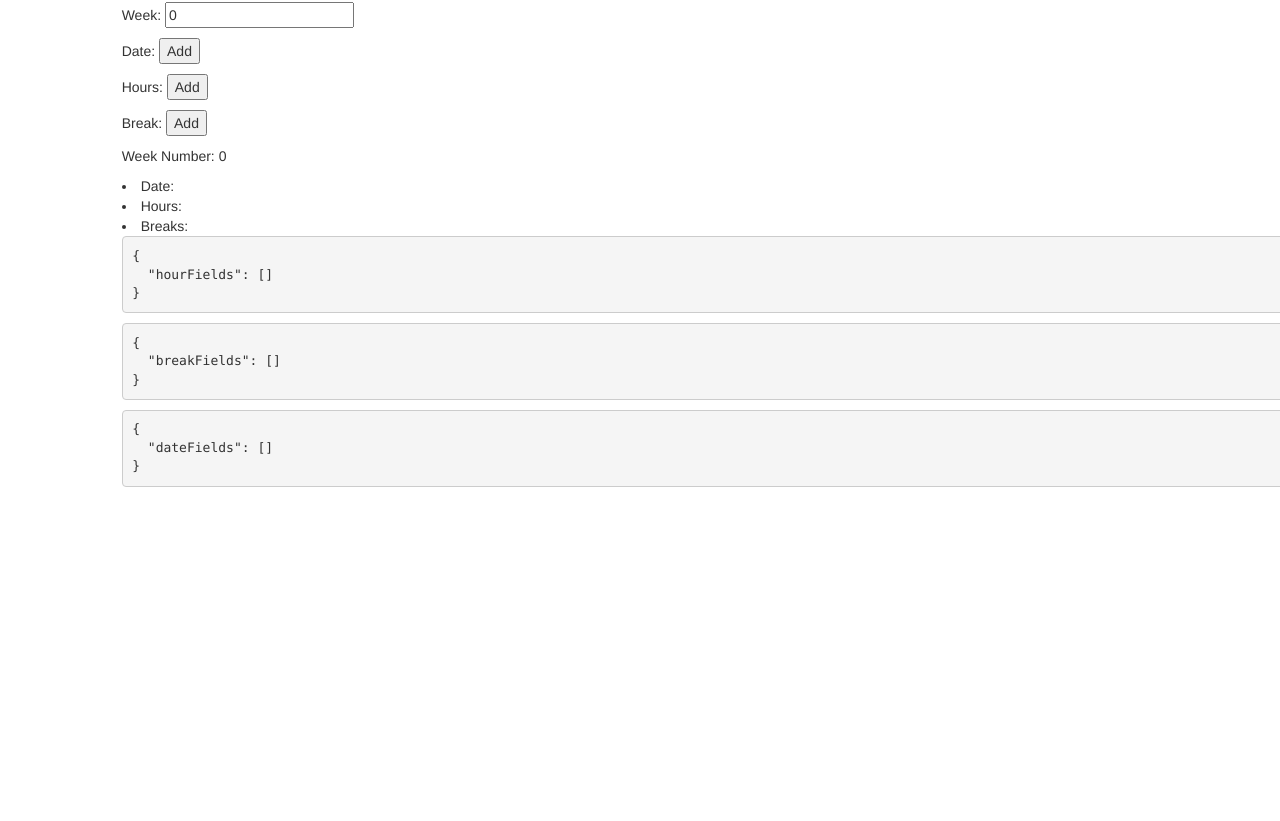
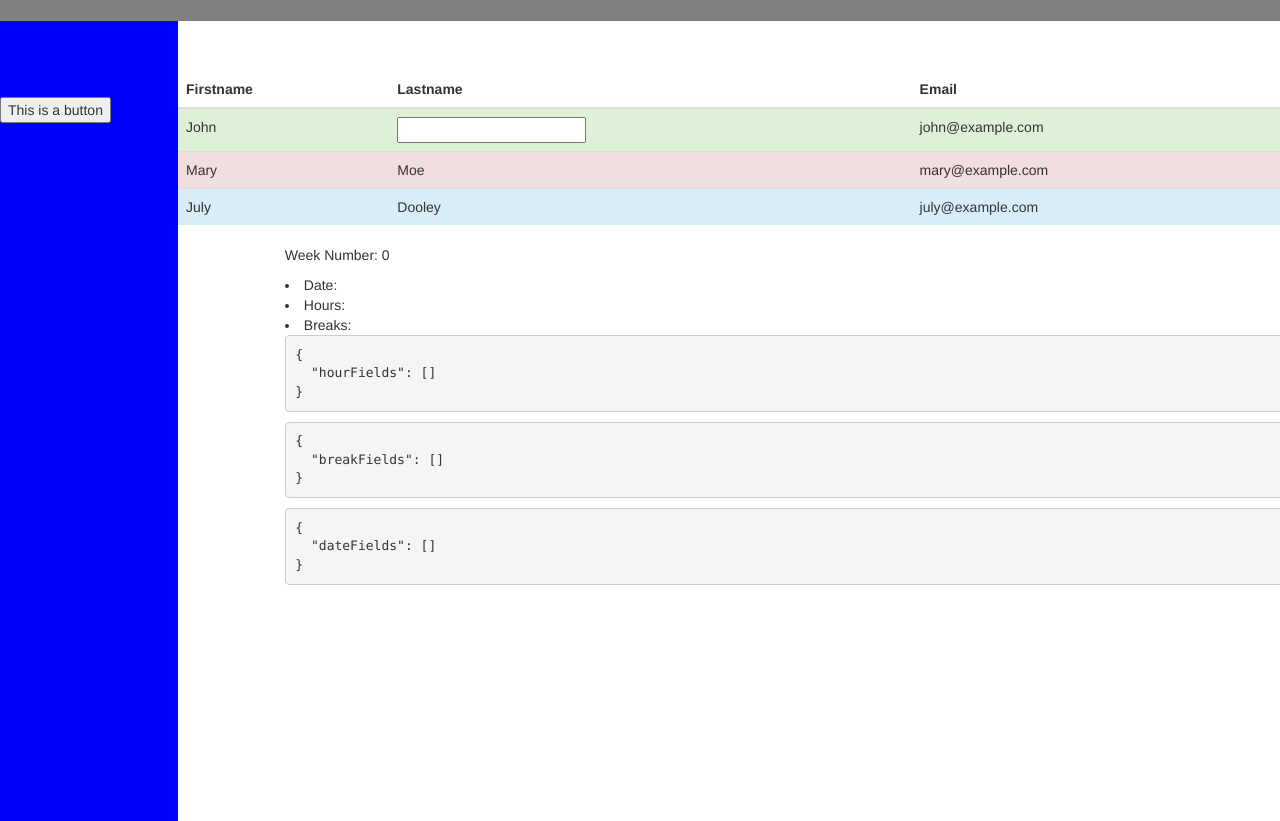
Before and after one commit to Johnod7/fdm-timesheet, a website: page index.html in a window 1280 px wide. Shown: the part 71-892 px from the top of the page. Before the commit the page ends 800 px from the top, so only its background shows below. Drawn offline with nearby package versions, Linux system fonts and the light colour scheme; some packages are replaced by stand-ins of ours; files whose address does not match are found by name.

Commit message:
Updated with header and side bar

```diff
--- a/index.html
+++ b/index.html
@@ -13,18 +13,59 @@
 </head>
 <body ng-app="fdmTimesheet" ng-controller="myCtrl">
     <div ng-view></div>
+    <div class="top" style="position:absolute; left:0; right:0; height: 92px; background-color:grey;">
     <div id="fdmHeaderContainer" class="row col-xs-12">
         <div id="fdmHeaderBar">
             <h1><img id="fdm-logo" src="client/assets/images/fdm-logo.jpg" height="42" width="84">
             FDM Timesheet</h1>
         </div>
    </div>
-<div id="userEntry" class="row col-xs-12 col-xs-offset-1">
+   </div>
+
+   <div class="left" style=" width: 178px; height: 100vh; float:left; background-color:blue; padding-top: 2cm; margin-top: 92px">
+
+     <button> This is a button </button>
+
+   </div>
+
+  <div class="main" style="position: absolute;
+    left:178px; top:92px; right:0; bottom:0; padding-top: 50px;">
+    <div id="userEntry">
+<table class="table">
+    <thead>
+
+      <tr>
+        <th>Firstname</th>
+        <th>Lastname</th>
+        <th>Email</th>
+      </tr>
+    </thead>
+    <tbody>
+      <tr class="success">
+        <td>John</td>
+        <td><input/></td>
+        <td>john@example.com</td>
+      </tr>
+      <tr class="danger">
+        <td>Mary</td>
+        <td>Moe</td>
+        <td>mary@example.com</td>
+      </tr>
+      <tr class="info">
+        <td>July</td>
+        <td>Dooley</td>
+        <td>july@example.com</td>
+      </tr>
+    </tbody>
+  </table>
+    </div>
+
+<!--<div id="userEntry" class="row col-xs-12 col-xs-offset-1">
    <p>Week: <input ng-model="week"></p>
    <p>Date: <input ng-repeat="dateField in dateTable.dateFields track by $index" type='text' ng-model='dateTable.dateFields[$index]' placeholder='Date'><button ng-click="addFormDateField()">Add</button>
    <p>Hours: <input ng-repeat="hourField in hourTable.hourFields track by $index" type='text' ng-model='hourTable.hourFields[$index]' placeholder='Hours Worked'><button ng-click="addFormHourField()">Add</button>
    <p>Break: <input ng-repeat="breakField in breakTable.breakFields track by $index" type='text' ng-model='breakTable.breakFields[$index]' placeholder='Breaks Taken'><button ng-click="addFormBreakField()">Add</button>
-</div>
+</div>-->
 
 <div id ="userDisplay" class="row col-xs-12 col-xs-offset-1">
     <p>Week Number: {{week}}</p>
@@ -34,6 +75,8 @@
     <pre>{{ hourTable | json }}</pre>
     <pre>{{ breakTable | json }}</pre>
     <pre>{{ dateTable | json }}</pre>
+</div>
+
 </div>
 <script>
 var app = angular.module('fdmTimesheet', []);
```
Also changed, not shown: client/app/app.js (line endings or trailing spaces).
